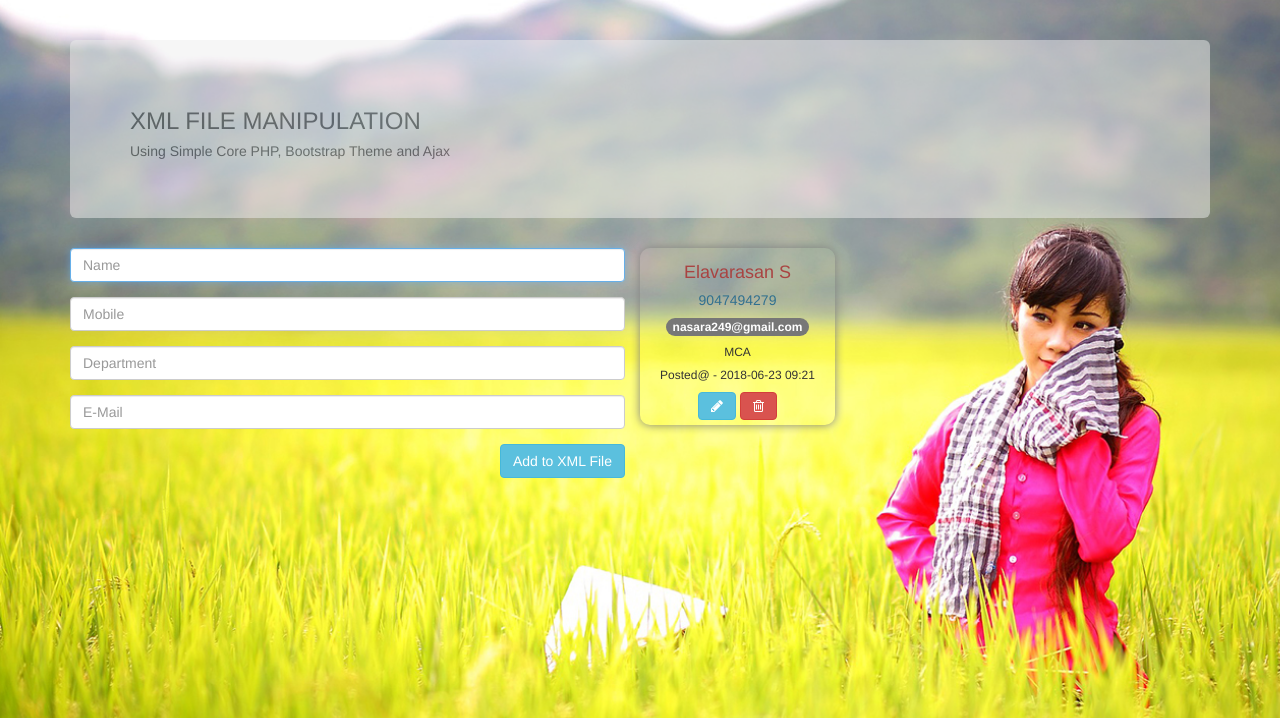
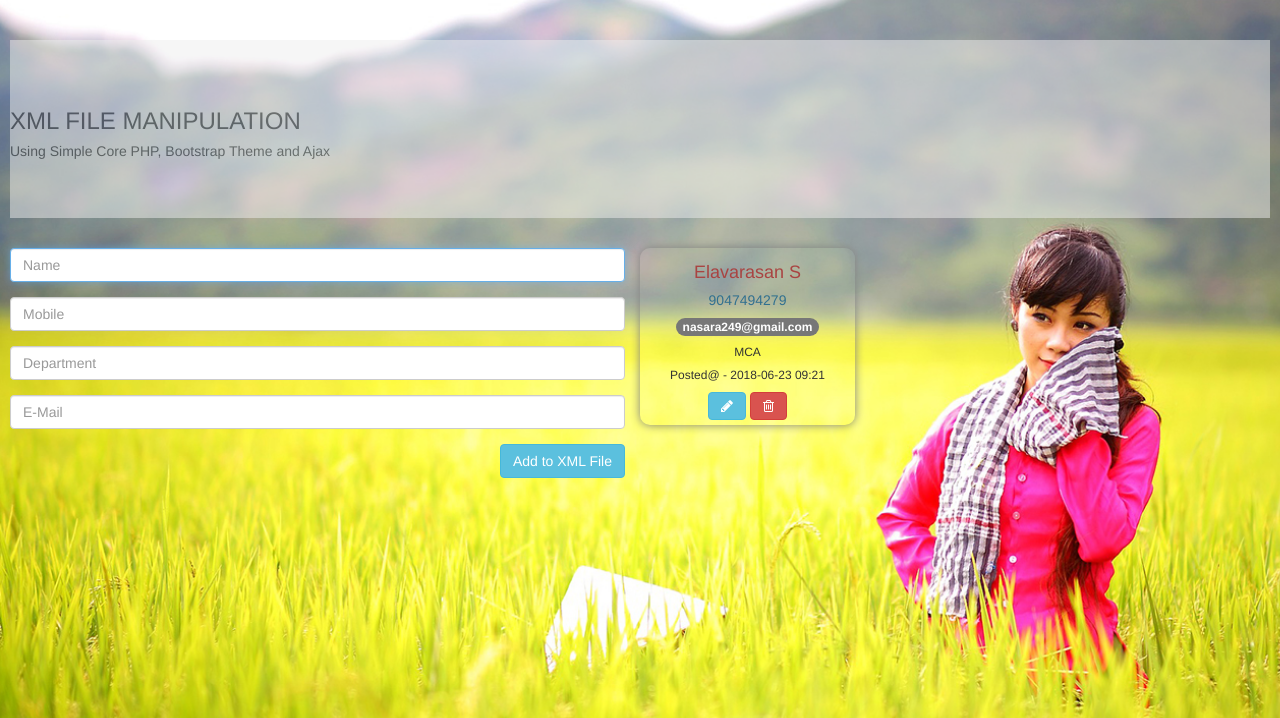
Before and after one commit to nasara249/mycv, a PHP site: page / in a window 1280 px wide. Shown: the top 718 px of the page. Run offline with PHP 8.4, Linux system fonts and the light colour scheme.

Commit message:
Update index.php

```diff
--- a/index.php
+++ b/index.php
@@ -10,13 +10,13 @@
 </head>
 
 <body style="background:url('bg.jpg') no-repeat fixed;background-size: cover;">
-    <div class="container" style="margin: 40px auto;">
+    <div style="margin: 40px 10px 40px 10px;">
         <div class="jumbotron" style="opacity:0.5">
             <h3>XML FILE MANIPULATION</h3>
             <h5>Using Simple Core PHP, Bootstrap Theme and Ajax</h5>
         </div>
-    <div class="row wrapper">
-        <div class="col-lg-6 p-lg">
+    <div class="row">
+        <div class="col-lg-6 col-sm-12 col-md-12 p-lg">
             <form class="form" name="frm" role="form" id="frm" method="post">
                 <div class="form-group">
                     <input type="text" name="name" id="name" class="form-control" placeholder="Name" autofocus>
@@ -43,7 +43,7 @@
             <div class="clearfix"></div>
 
         </div>
-        <div class="col-lg-6">
+        <div class="col-lg-6 col-sm-12 col-md-12">
             <div class="row" id="show_data">
 
             </div>
```
